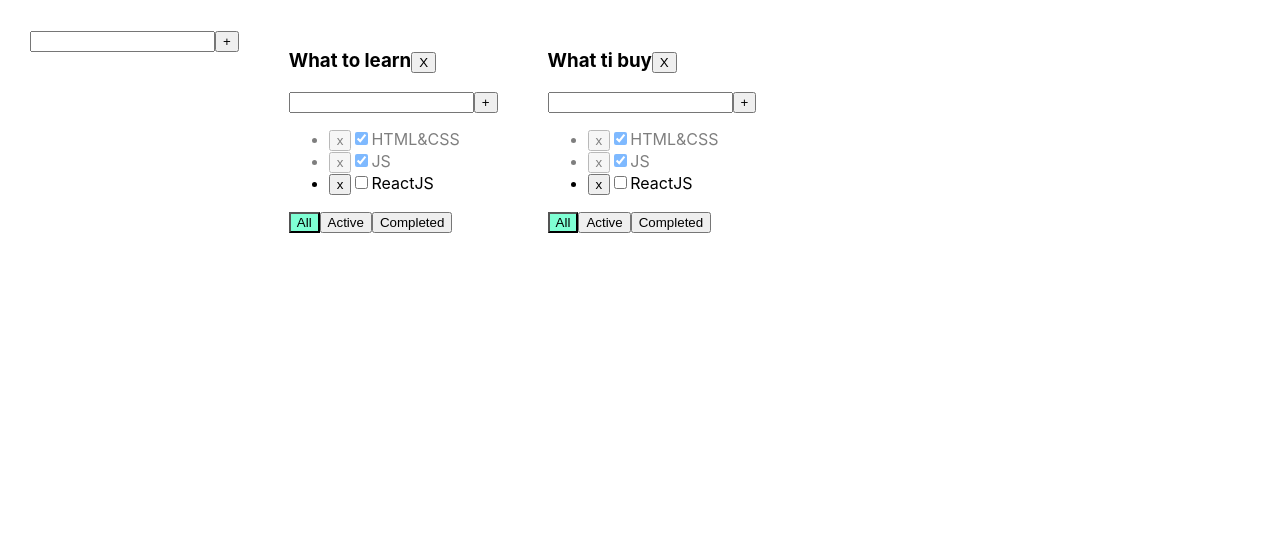
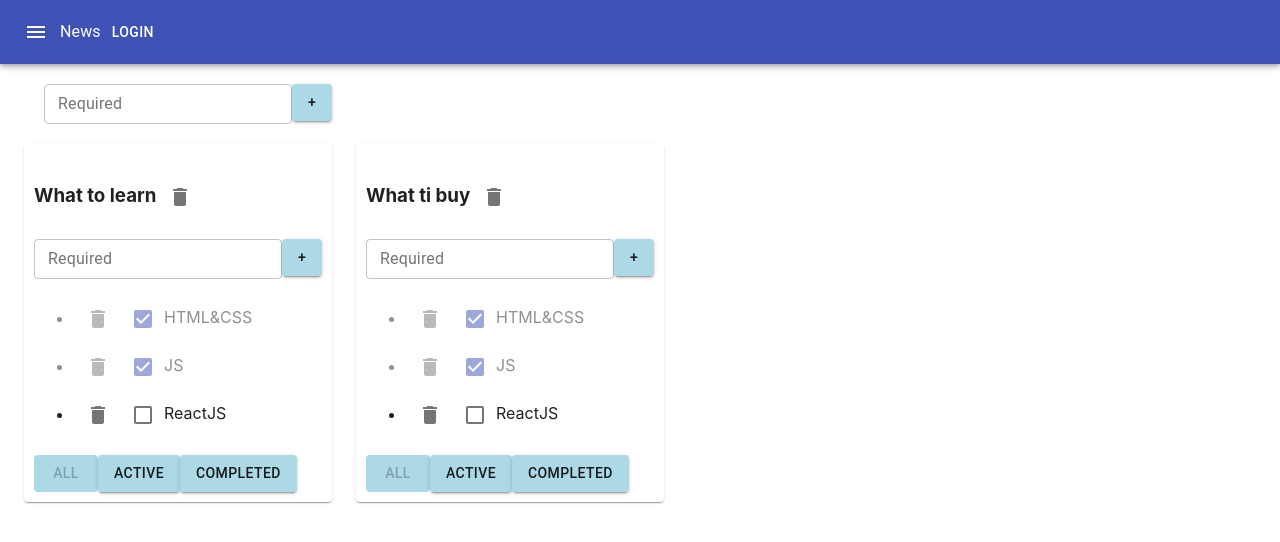
Before and after one commit to RustamGa/todolist-tasks, a React (Create React App) app: page / in a window 1280 px wide. Shown: the top 542 px of the page. Built offline with nearby package versions, Linux system fonts and the light colour scheme.

Commit message:
Lesson 07.

```diff
--- a/package.json
+++ b/package.json
@@ -3,8 +3,9 @@
   "version": "0.1.0",
   "private": true,
   "dependencies": {
-    "@material-ui/core": "^4.12.0",
+    "@material-ui/core": "^4.12.3",
     "@material-ui/icons": "^4.11.2",
+    "@material-ui/styles": "^4.0.0",
     "@testing-library/jest-dom": "^4.2.4",
     "@testing-library/react": "^9.3.2",
     "@testing-library/user-event": "^7.1.2",
--- a/src/App.css
+++ b/src/App.css
@@ -1,11 +1,4 @@
-.App {
-  padding: 30px;
-  display: flex;
-}
 
-.App > div {
-  margin-right: 50px;
-}
 
 .error {
   border: red 5px solid;
--- a/src/App.tsx
+++ b/src/App.tsx
@@ -3,6 +3,8 @@ import './App.css';
 import {TasksStateType, Todolist} from './Todolist';
 import {v1} from "uuid";
 import {AddItemForm} from "./components/AddItemForm";
+import ButtonAppBar from "./components/ButtonAppBar";
+import {Container, Grid, Paper} from "@material-ui/core";
 
 export type FilterPropsType = 'All' | 'Active' | 'Completed'
 
@@ -102,8 +104,12 @@ function App() {
 
         return (
             <div className="App">
+                <ButtonAppBar/>
+                <Container fixed>
+                    <Grid container style={{padding:"20px"}}>
                 <AddItemForm callBack={addTodoList}/>
-
+                    </Grid>
+                    <Grid container spacing={3}>
                 {todoLists.map((tl) => {
                     let filteredTasks = tasks[tl.id];
                     if (tl.filter === "Active") {
@@ -114,6 +120,8 @@ function App() {
                     }
 
                     return (
+                        <Grid item>
+                            <Paper style={{padding:"10px"}}>
                         <Todolist
                             key={tl.id}
                             todoListID={tl.id}
@@ -129,10 +137,14 @@ function App() {
                             upDateTodoListTitle={upDateTodoListTitle}
                             upDateTaskTitle = {upDateTaskTitle}
                         />
+                        </Paper>
+                        </Grid>
                     )
                 })
 
                 }
+                    </Grid>
+                </Container>
             </div>
         );
     }
--- a/src/Todolist.tsx
+++ b/src/Todolist.tsx
@@ -1,9 +1,12 @@
 import React, {ChangeEvent, useState} from 'react';
 import {FilterPropsType} from "./App";
 import './App.css'
-import {Button} from "./components/Button";
+// import {Button} from "./components/Button";
 import {AddItemForm} from "./components/AddItemForm";
 import {EditableSpan} from "./components/EditableSpan";
+import {Delete} from "@material-ui/icons";
+import Button  from "@material-ui/core/Button";
+import {Checkbox, IconButton} from "@material-ui/core";
 
 type TaskType = {
     id: string
@@ -25,8 +28,8 @@ type PropsType = {
     onChangeTaskStatus: (todoListID: string, id: string, isDone: boolean) => void
     active: boolean
     removeTodoLists: (todoListID: string) => void
-    upDateTodoListTitle:(todoListID:string, title:string)=>void
-    upDateTaskTitle: (todoListID:string, taskID:string, title:string)=> void
+    upDateTodoListTitle: (todoListID: string, title: string) => void
+    upDateTaskTitle: (todoListID: string, taskID: string, title: string) => void
 }
 
 export function Todolist(props: PropsType) {
@@ -48,14 +51,14 @@ export function Todolist(props: PropsType) {
     //     }
     //     setValue('')
     // }
-    const editTitleTask = (id:string,title:string) => {
+    const editTitleTask = (id: string, title: string) => {
         props.upDateTaskTitle(props.todoListID, id, title)
     }
-    const editTitleTodolist = (title:string) => {
+    const editTitleTodolist = (title: string) => {
         props.upDateTodoListTitle(props.todoListID, title)
 
     }
-    const addTodoListHandler = (title:string) => {
+    const addTodoListHandler = (title: string) => {
         props.addTask(props.todoListID, title)
     }
 
@@ -72,8 +75,11 @@ export function Todolist(props: PropsType) {
 
     return <div>
         <h3>
-            <EditableSpan callBack={editTitleTodolist} title={props.title} />
-            <Button callBack={props.removeTodoLists} todoListID={props.todoListID} title={'X'} className={''}/>
+            <EditableSpan callBack={editTitleTodolist} title={props.title}/>
+            <IconButton aria-label="delete">
+                <Delete onClick={() => props.removeTodoLists(props.todoListID)}/>
+            </IconButton>
+            {/*<Button callBack={props.removeTodoLists} todoListID={props.todoListID} title={'x'} className={''}/>*/}
             {/*<button onClick={() => props.removeTodoLists(props.todoListID)}>X</button>*/}
         </h3>
 
@@ -90,34 +96,50 @@ export function Todolist(props: PropsType) {
             }
             return (
                 <li className={t.isDone ? "is-done" : ""} key={t.id}>
-                    <Button
-                        todoListID={props.todoListID}
-                        callBack={() => onRemoveClickHandler(t.id)}
-                        title={"x"}
-                        className={''}
-                    />
-                    <input type="checkbox"
-                           checked={t.isDone}
-                           onChange={onChangeHandler}
-                    />
-                    <EditableSpan callBack={(title)=> editTitleTask(t.id, title)} title={t.title} />
+                    <IconButton aria-label="delete">
+                        <Delete onClick={() => props.removeTasks(props.todoListID, t.id)}/>
+                    </IconButton>
+                    {/*    <Button*/}
+                    {/*    todoListID={props.todoListID}*/}
+                    {/*    callBack={() => onRemoveClickHandler(t.id)}*/}
+                    {/*    title={"x"}*/}
+                    {/*    className={''}*/}
+                    {/*/>*/}
+                    <Checkbox defaultChecked
+                              color={'primary'}
+                              checked={t.isDone}
+                              onChange={onChangeHandler}/>
+                    {/*<input type="checkbox"*/}
+                    {/*       checked={t.isDone}*/}
+                    {/*       onChange={onChangeHandler}*/}
+                    {/*/>*/}
+                    <EditableSpan callBack={(title) => editTitleTask(t.id, title)} title={t.title}/>
                     {/*<span>{t.title}</span>*/}
                 </li>
             )
         })}
         </ul>
         <div>
-            <Button className={props.filter === "All" ? 'active' : ''} callBack={onAllClickHandler}
-                    title={'All'}
-                    todoListID={props.todoListID}
+            <Button onClick={onAllClickHandler} variant="contained" style={{background:'lightblue'}} disabled={props.filter==="All"}>
+                All
+            </Button>
+            <Button onClick={onActiveClickHandler} variant="contained" style={{background:'lightblue'}} disabled={props.filter==="Active"}>
+                Active
+            </Button>
+            <Button onClick={onCompletedClickHandler} variant="contained" style={{background:'lightblue'}} disabled={props.filter==="Completed"}>
+                Completed
+            </Button>
+            {/*<Button className={props.filter === "All" ? 'active' : ''} callBack={onAllClickHandler}*/}
+            {/*        title={'All'}*/}
+            {/*        todoListID={props.todoListID}*/}
 
-            />
-            <Button className={props.filter === "Active" ? 'active' : ''} callBack={onActiveClickHandler}
-                    title={'Active'}
-                    todoListID={props.todoListID}/>
-            <Button className={props.filter === "Completed" ? 'active' : ''} callBack={onCompletedClickHandler}
-                    title={'Completed'}
-                    todoListID={props.todoListID}/>
+            {/*/>*/}
+            {/*<Button className={props.filter === "Active" ? 'active' : ''} callBack={onActiveClickHandler}*/}
+            {/*        title={'Active'}*/}
+            {/*        todoListID={props.todoListID}/>*/}
+            {/*<Button className={props.filter === "Completed" ? 'active' : ''} callBack={onCompletedClickHandler}*/}
+            {/*        title={'Completed'}*/}
+            {/*        todoListID={props.todoListID}/>*/}
             {/*<button  onClick={onAllClickHandler}>All</button>*/}
             {/*<button className={props.filter === "Active" ? 'active' : ''} onClick={onActiveClickHandler}>Active</button>*/}
             {/*<button className={props.filter === "Completed" ? 'active' : ''}*/}
--- a/src/components/AddItemForm.tsx
+++ b/src/components/AddItemForm.tsx
@@ -1,4 +1,5 @@
-import React, {ChangeEvent,KeyboardEvent, useState} from 'react';
+import React, {ChangeEvent, KeyboardEvent, useState} from 'react';
+import {Button, TextField} from "@material-ui/core";
 
 type PropsType = {
     callBack: (title: string) => void
@@ -25,23 +26,26 @@ export const AddItemForm = (props: PropsType) => {
         }
         setValue('')
     }
-    const onKeyPressHandler = (event:KeyboardEvent<HTMLInputElement>) => {
-            if (event.key === "Enter") {
-                onCLickHandler()
-                setValue('')
-            }
+    const onKeyPressHandler = (event: KeyboardEvent<HTMLInputElement>) => {
+        if (event.key === "Enter") {
+            onCLickHandler()
+            setValue('')
+        }
     }
 
     return (
         <div>
-        <input
-            className={error ? 'error' : ''}
-            value={title}
-            onChange={onChangeHandler}
-            onKeyPress={onKeyPressHandler}/>
-            <button onClick={onCLickHandler}>{'+'} </button>
-
+            <TextField id="outlined-basic" label="Required" variant="outlined" size={"small"} value={title} onChange={onChangeHandler}
+                       error={error} onKeyPress={onKeyPressHandler}/>
+            {/*<input*/}
+            {/*    className={error ? 'error' : ''}*/}
+            {/*    value={title}*/}
+            {/*    onChange={onChangeHandler}*/}
+            {/*    onKeyPress={onKeyPressHandler}/>*/}
+            <Button variant="contained"
+                    style={{maxWidth: '40px', maxHeight: '40px', minWidth: '40px', background: 'lightblue'}}
+                    onClick={onCLickHandler}>{'+'}</Button>
             {error && <div className={'error-message'}>Title is required</div>}
-            </div>
+        </div>
     );
 };
--- a/src/components/Button.tsx
+++ b/src/components/Button.tsx
@@ -1,11 +1,13 @@
 import React from 'react';
+import {IconButton} from "@material-ui/core";
+import {Delete} from "@material-ui/icons";
 type PropsType = {
     todoListID:string
     callBack: (todoListID:string) => void
     title: string
     className:string
 }
-export const Button = (props:PropsType) => {
+ const Button = (props:PropsType) => {
     return (
             <button className={props.className} onClick={()=>props.callBack(props.todoListID)}>{props.title}</button>
     );
--- /dev/null
+++ b/src/components/ButtonAppBar.tsx
@@ -0,0 +1,32 @@
+import * as React from 'react';
+import AppBar from "@material-ui/core/AppBar";
+import Box from "@material-ui/core/Box";
+import Toolbar from "@material-ui/core/Toolbar";
+import Typography from "@material-ui/core/Typography";
+import Button from "@material-ui/core/Button";
+import IconButton from "@material-ui/core/IconButton";
+import {Menu} from "@material-ui/icons";
+
+export default function ButtonAppBar() {
+    return (
+        <Box sx={{ flexGrow: 1 }}>
+            <AppBar position="static">
+                <Toolbar>
+                    <IconButton
+                        size="medium"
+                        edge="start"
+                        color="inherit"
+                        aria-label="menu"
+
+                    >
+                        <Menu />
+                    </IconButton>
+                    <Typography >
+                        News
+                    </Typography>
+                    <Button color="inherit">Login</Button>
+                </Toolbar>
+            </AppBar>
+        </Box>
+    );
+}
--- a/src/components/EditableSpan.tsx
+++ b/src/components/EditableSpan.tsx
@@ -1,4 +1,5 @@
 import React, {ChangeEvent, KeyboardEvent, useState} from 'react';
+import {TextField} from "@material-ui/core";
 
 type EditableSpanPropsType = {
     title: string
@@ -22,7 +23,9 @@ export const EditableSpan = (props: EditableSpanPropsType) => {
 
     return (
         edit ?
-            <input value={title} onChange={onChangeHandler} autoFocus onBlur={onBlurHandler}/>
+            <TextField id="outlined-basic" label="Required" variant="outlined" size={"small"} value={title}
+                       onChange={onChangeHandler} autoFocus onBlur={onBlurHandler}/>
+            // <input value={title} onChange={onChangeHandler} autoFocus onBlur={onBlurHandler}/>
             : <span onDoubleClick={onClickHandler}>
            {props.title}
        </span>
```
Also changed, not shown: 1 other file (tests, documents, lock files or other folders).
